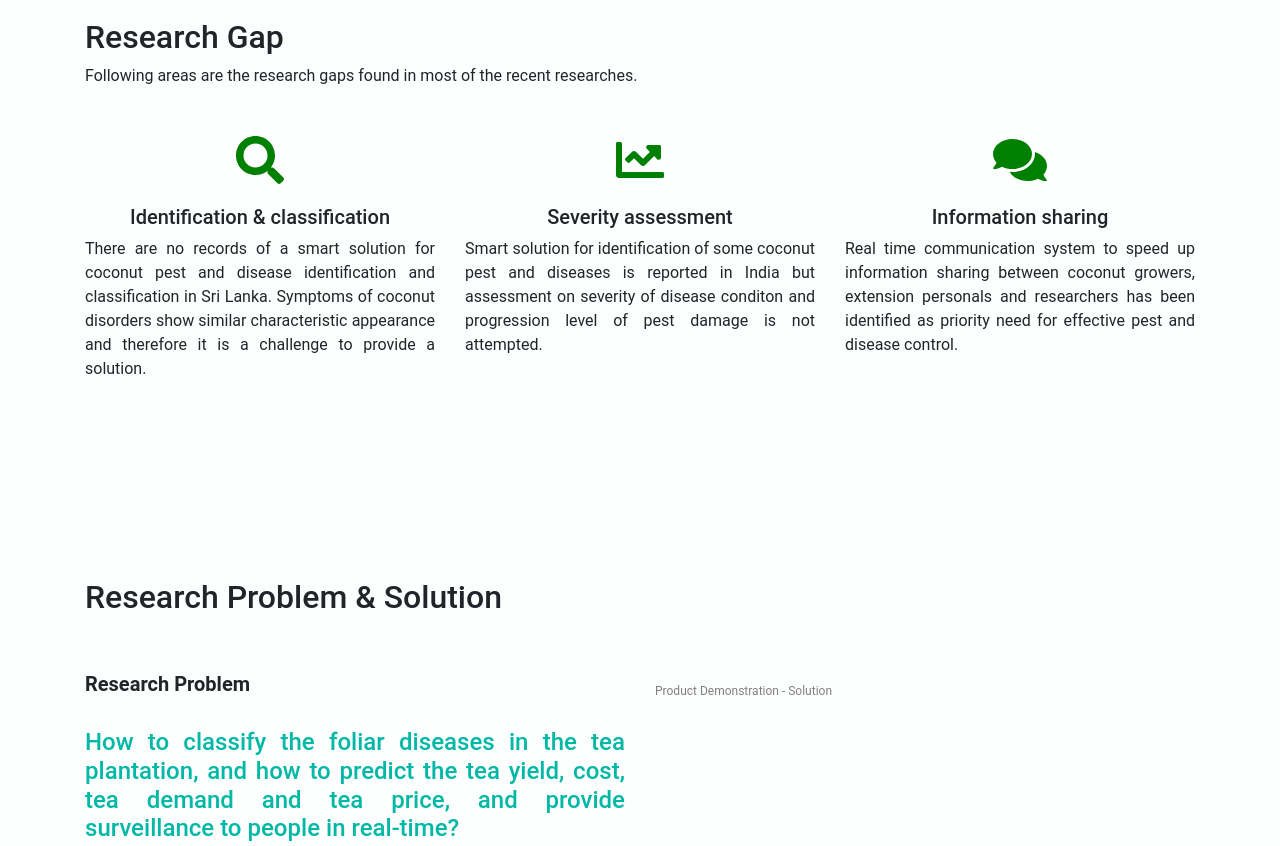
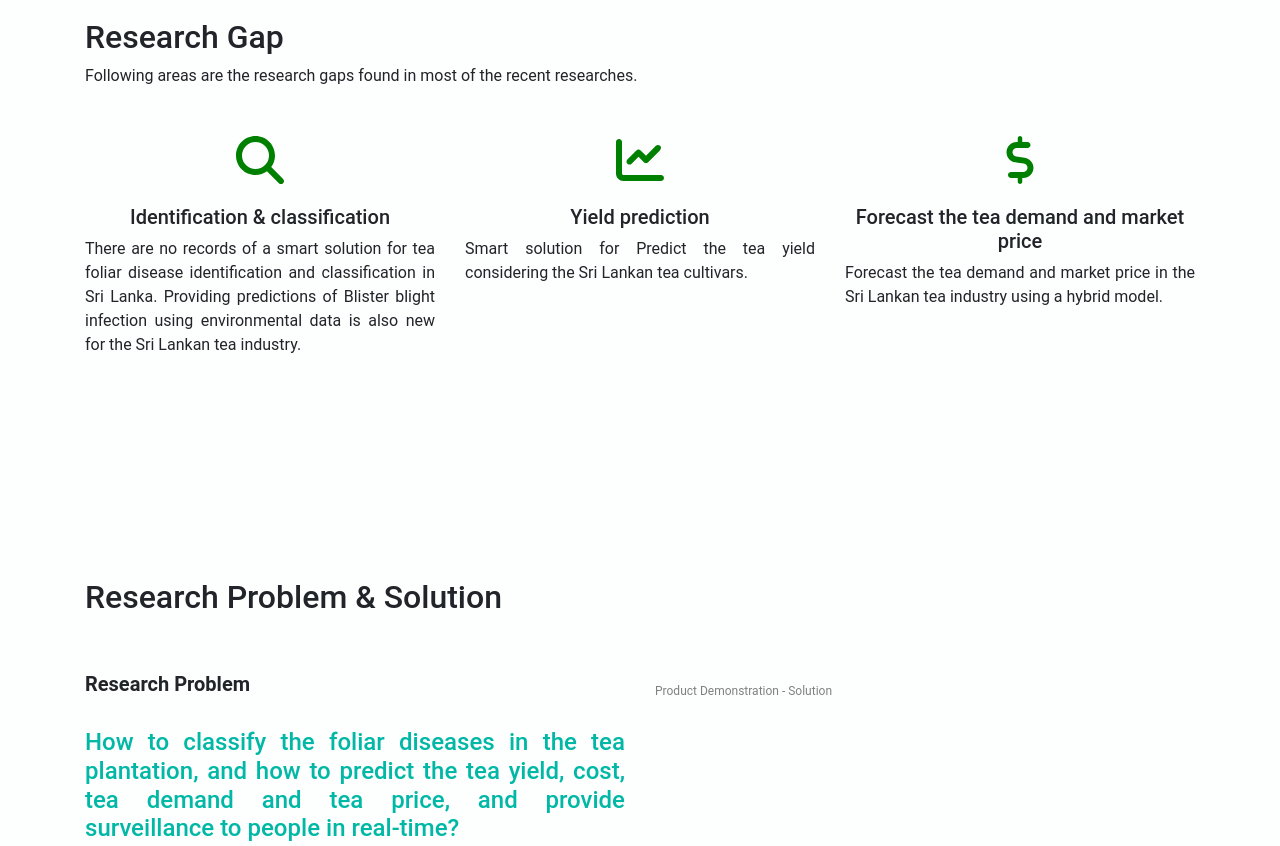
Before and after one commit to IndrachapaSenanayaka/TeaFamily, a plain HTML site: page index.html in a window 1280 px wide. Shown: the part 1560-2406 px from the top of the page. Drawn offline with Linux system fonts and the light colour scheme.

Commit message:
init commit

```diff
--- a/index.html
+++ b/index.html
@@ -76,7 +76,7 @@
             </div>
         </div>
         <div class="hero-cover">
-            <img class="spotlight-image" src="./img/skeleton.png" style="clip-path: circle(20% at 1501px 7435px);">
+            <!-- <img class="spotlight-image" src="./img/skeleton.png" style="clip-path: circle(20% at 1501px 7435px);"> -->
             <img class="hero-image" src="./img/background.jpg">
         </div>
       </section>
@@ -127,36 +127,37 @@
             <div class="row">
                 <div class="col-md-4">
                     <div class="fa-container text-center">
-                        <svg class="svg-inline--fa fa-search fa-w-16 fa-3x" aria-hidden="true" style="color: green;" focusable="false" data-prefix="fas" data-icon="search" role="img" xmlns="http://www.w3.org/2000/svg" viewBox="0 0 512 512" data-fa-i2svg=""><path fill="currentColor" d="M505 442.7L405.3 343c-4.5-4.5-10.6-7-17-7H372c27.6-35.3 44-79.7 44-128C416 93.1 322.9 0 208 0S0 93.1 0 208s93.1 208 208 208c48.3 0 92.7-16.4 128-44v16.3c0 6.4 2.5 12.5 7 17l99.7 99.7c9.4 9.4 24.6 9.4 33.9 0l28.3-28.3c9.4-9.4 9.4-24.6.1-34zM208 336c-70.7 0-128-57.2-128-128 0-70.7 57.2-128 128-128 70.7 0 128 57.2 128 128 0 70.7-57.2 128-128 128z"></path></svg><!-- <i class="fas fa-search fa-3x " aria-hidden="true" style="color: green; "></i> Font Awesome fontawesome.com -->
+                      <i class="fas fa-search fa-3x " aria-hidden="true" style="color: green; "></i>
                     </div>
                     <div class="text-center" style="padding-top: 20px;">
                         <h5>Identification &amp; classification </h5>
                     </div>
                     <div>
-                        <p style="text-align: justify;"> There are no records of a smart solution for coconut pest and disease identification and classification in Sri Lanka. Symptoms of coconut disorders show similar characteristic appearance and therefore it is a challenge to provide a solution.</p>
+                        <p style="text-align: justify;"> There are no records of a smart solution for tea foliar disease identification and classification in Sri Lanka. Providing predictions of Blister blight infection using environmental data is also new for the Sri Lankan tea industry.</p>
                     </div>
                 </div>
                 <div class="col-md-4">
                     <div class="fa-container text-center">
-                        <svg class="svg-inline--fa fa-chart-line fa-w-16 fa-3x" aria-hidden="true" style="color: green;" focusable="false" data-prefix="fas" data-icon="chart-line" role="img" xmlns="http://www.w3.org/2000/svg" viewBox="0 0 512 512" data-fa-i2svg=""><path fill="currentColor" d="M496 384H64V80c0-8.84-7.16-16-16-16H16C7.16 64 0 71.16 0 80v336c0 17.67 14.33 32 32 32h464c8.84 0 16-7.16 16-16v-32c0-8.84-7.16-16-16-16zM464 96H345.94c-21.38 0-32.09 25.85-16.97 40.97l32.4 32.4L288 242.75l-73.37-73.37c-12.5-12.5-32.76-12.5-45.25 0l-68.69 68.69c-6.25 6.25-6.25 16.38 0 22.63l22.62 22.62c6.25 6.25 16.38 6.25 22.63 0L192 237.25l73.37 73.37c12.5 12.5 32.76 12.5 45.25 0l96-96 32.4 32.4c15.12 15.12 40.97 4.41 40.97-16.97V112c.01-8.84-7.15-16-15.99-16z"></path></svg><!-- <i class="fas fa-chart-line fa-3x " aria-hidden="true" style="color: green;"></i> Font Awesome fontawesome.com -->
+                      <i class="fas fa-chart-line fa-3x " aria-hidden="true" style="color: green;"></i>
                     </div>
                     <div class="text-center" style="padding-top: 20px;">
-                        <h5>Severity assessment</h5>
+                        <h5>Yield prediction</h5>
                     </div>
                     <div>
-                        <p style="text-align: justify;">Smart solution for identification of some coconut pest and diseases is reported in India but assessment on severity of disease conditon and progression level of pest damage is not attempted.
+                        <p style="text-align: justify;">Smart solution for Predict the tea yield considering the Sri Lankan tea cultivars.
                         </p>
                     </div>
                 </div>
                 <div class="col-md-4">
                     <div class="fa-container text-center">
-                        <svg class="svg-inline--fa fa-comments fa-w-18 fa-3x" aria-hidden="true" style="color: green;" focusable="false" data-prefix="fas" data-icon="comments" role="img" xmlns="http://www.w3.org/2000/svg" viewBox="0 0 576 512" data-fa-i2svg=""><path fill="currentColor" d="M416 192c0-88.4-93.1-160-208-160S0 103.6 0 192c0 34.3 14.1 65.9 38 92-13.4 30.2-35.5 54.2-35.8 54.5-2.2 2.3-2.8 5.7-1.5 8.7S4.8 352 8 352c36.6 0 66.9-12.3 88.7-25 32.2 15.7 70.3 25 111.3 25 114.9 0 208-71.6 208-160zm122 220c23.9-26 38-57.7 38-92 0-66.9-53.5-124.2-129.3-148.1.9 6.6 1.3 13.3 1.3 20.1 0 105.9-107.7 192-240 192-10.8 0-21.3-.8-31.7-1.9C207.8 439.6 281.8 480 368 480c41 0 79.1-9.2 111.3-25 21.8 12.7 52.1 25 88.7 25 3.2 0 6.1-1.9 7.3-4.8 1.3-2.9.7-6.3-1.5-8.7-.3-.3-22.4-24.2-35.8-54.5z"></path></svg><!-- <i class="fas fa-comments fa-3x " aria-hidden="true" style="color: green;"></i> Font Awesome fontawesome.com -->
+                      <!-- <i class="fas fa-comments fa-3x " aria-hidden="true" style="color: green;"></i> -->
+                      <i class="fas fa-dollar-sign fa-3x" aria-hidden="true" style="color: green;"></i>
                     </div>
                     <div class="text-center" style="padding-top: 20px;">
-                        <h5>Information sharing</h5>
+                        <h5>Forecast the tea demand and market price</h5>
                     </div>
                     <div>
-                        <p style="text-align: justify;">Real time communication system to speed up information sharing between coconut growers, extension personals and researchers has been identified as priority need for effective pest and disease control.
+                        <p style="text-align: justify;">Forecast the tea demand and market price in the Sri Lankan tea industry using a hybrid model.
                         </p>
                     </div>
                 </div>
@@ -204,7 +205,7 @@
             </div>
             <div class="col-6">
               <h4>Foliar disease diagnosis and control in tea plants and predict the disease using environmental data</h4>
-              <p style="text-align: justify;">The first objective is to classify Weligama Coconut Leaf Wilt Disease (WCLWD) to provide a solution for distinguishing WCLWD uneven yellowing from other diseases. In addition, the symptom severity of WCLWD was determined using a Convolutional Neural Network to identify the disease's symptom&nbsp;severity level to inform the Coconut Research Institute of Sri Lanka (CRISL) to proceed with the necessary precautions to reduce the dispersion rate.</p>
+              <p style="text-align: justify;">The first objective is to identify tea leaves effectively, with a particular focus on diagnosing foliar diseases within the tea plant. Our approach also involves determining the stage of infection in order to provide tailored recommendations for mitigating the damage based on the severity of the disease. Additionally, we aim to predict the occurrence of blister blight disease by analyzing environmental data, and subsequently, we will develop a comprehensive prevention plan to proactively address the predicted disease. This multifaceted approach will assist tea growers in managing their crops more efficiently and ensuring a healthier tea plant population.</p>
             </div>
           </div>
           <!-- Path Line -->
@@ -223,7 +224,7 @@
           <div class="row align-items-center justify-content-end connecting-lines d-flex">
             <div class="col-6 text-right">
               <h4>Predict the cost of the tea cultivation</h4>
-              <p style="text-align: justify;">The second objective of this study is to develop a solution to identify the coconut caterpillar infestation (CCI) while differentiating its symptoms from other conditions. The severity of the infestation will also be determined at the same time, and appropriate authorities will be notified in order to expedite the application of control measures to prevent possible outbreak of the pest.</p>
+              <p style="text-align: justify;">The second objective of this study is to create an application designed for estimating the expenses associated with tea cultivation. This application will leverage an Arima Model to provide accurate estimations of the costs involved in tea cultivation. The utilization of this model will enable tea growers to make informed decisions about their cultivation expenses, ultimately aiding them in managing their resources efficiently and maximizing their yields.</p>
             </div>
             <div class="col-2 text-center full d-inline-flex justify-content-center align-items-center">
               <div class="circle font-weight-bold"><svg class="svg-inline--fa fa-star fa-w-18" aria-hidden="true" focusable="false" data-prefix="fa" data-icon="star" role="img" xmlns="http://www.w3.org/2000/svg" viewBox="0 0 576 512" data-fa-i2svg=""><path fill="currentColor" d="M259.3 17.8L194 150.2 47.9 171.5c-26.2 3.8-36.7 36.1-17.7 54.6l105.7 103-25 145.5c-4.5 26.3 23.2 46 46.4 33.7L288 439.6l130.7 68.7c23.2 12.2 50.9-7.4 46.4-33.7l-25-145.5 105.7-103c19-18.5 8.5-50.8-17.7-54.6L382 150.2 316.7 17.8c-11.7-23.6-45.6-23.9-57.4 0z"></path></svg><!-- <i class="fa fa-star"></i> Font Awesome fontawesome.com --></div>
@@ -249,8 +250,7 @@
             <div class="col-6">
               <h4>Predict tea yield considering the Sri Lankan tea plant varieties</h4>
               <p style="text-align: justify;">
-                The third objective is identifying the pattern of yellowing associated with Mg deficiency, identifying LSD on coconut leaves,
-                and check whether there is a water resource within 100m from the farmers' to facilitate constant monitoring to prevent caterpillar outbreaks.
+                The third objective is to employ various factors, including plant branches, soil type, and cultivation practices, to estimate the potential yield of a tea crop. This estimation will serve as a valuable tool for tea farmers, enabling them to make informed decisions and optimize their production methods to maximize both yield and profitability. By harnessing these factors and leveraging data-driven insights, tea farmers can implement strategies that lead to improved crop yields and more efficient cultivation practices.
               </p>
             </div>
           </div>
@@ -271,7 +271,7 @@
           <div class="row align-items-center justify-content-end connecting-lines d-flex">
             <div class="col-6 text-right">
               <h4>Forecast the tea demand and market price in the Sri Lankan tea industry</h4>
-              <p style="text-align: justify;">The fourth objective is to provide a convenient approach to the farmers and industry professionals to utilize the optimal use of the platform by visualizing the disease dispersions and notifying the stakeholders regarding the dispersions with their severity levels.</p>
+              <p style="text-align: justify;">The fourth objective is to predict the demand for tea and market prices within the Sri Lankan tea industry. This forecasting endeavor aims to provide valuable insights to tea producers, traders, and stakeholders. By leveraging data analysis and predictive modeling techniques, we intend to offer forecasts that can assist in making informed decisions regarding tea production, pricing, and distribution. These insights will play a pivotal role in optimizing the tea industry's operations, ensuring a more efficient allocation of resources, and enhancing overall productivity.</p>
             </div>
             <div class="col-2 text-center full d-inline-flex justify-content-center align-items-center">
               <div class="circle font-weight-bold"><svg class="svg-inline--fa fa-star fa-w-18" aria-hidden="true" focusable="false" data-prefix="fa" data-icon="star" role="img" xmlns="http://www.w3.org/2000/svg" viewBox="0 0 576 512" data-fa-i2svg=""><path fill="currentColor" d="M259.3 17.8L194 150.2 47.9 171.5c-26.2 3.8-36.7 36.1-17.7 54.6l105.7 103-25 145.5c-4.5 26.3 23.2 46 46.4 33.7L288 439.6l130.7 68.7c23.2 12.2 50.9-7.4 46.4-33.7l-25-145.5 105.7-103c19-18.5 8.5-50.8-17.7-54.6L382 150.2 316.7 17.8c-11.7-23.6-45.6-23.9-57.4 0z"></path></svg><!-- <i class="fa fa-star"></i> Font Awesome fontawesome.com --></div>
```
